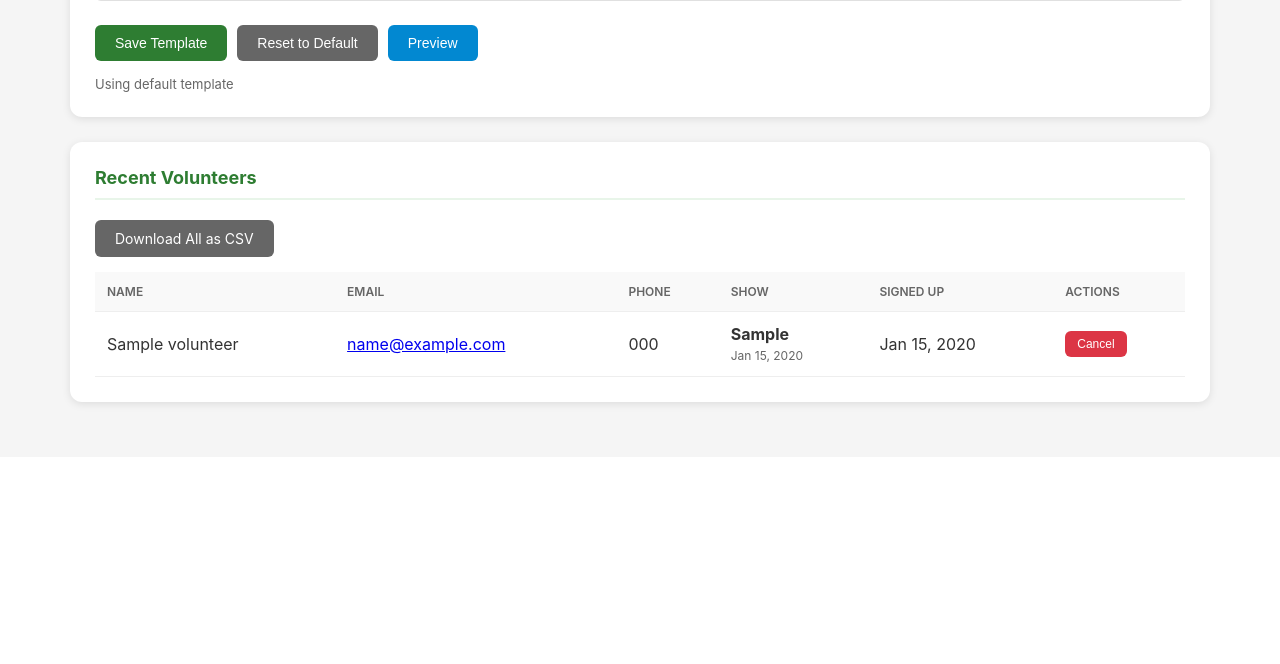
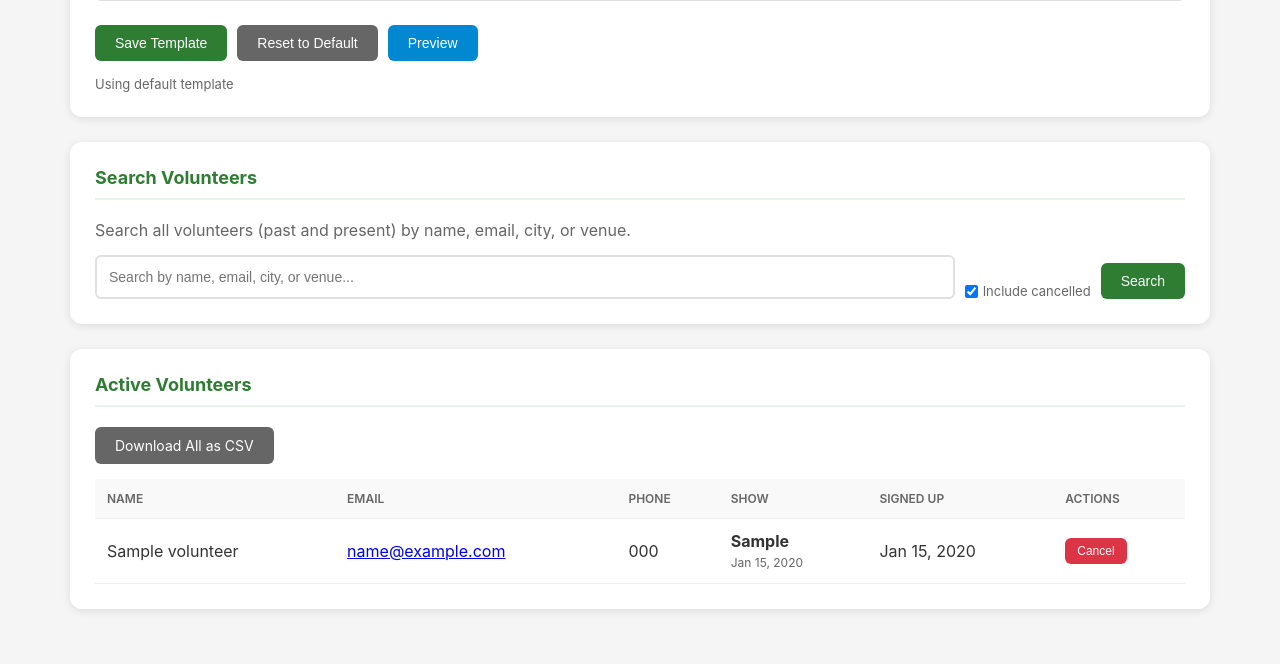
Before and after one commit to brianhaggis/hoh-food-drive, a Flask app: page /admin in a window 1280 px wide. Shown: the part 1917-2581 px from the top of the page. Before the commit the page ends 2326 px from the top, so only its background shows below. Run offline with Flask 3, Linux system fonts and the light colour scheme; the visitor is signed in with stand-in values (Sample User, id 1); tables that the repository leaves empty hold one stand-in row (values such as "Sample post"); grey boxes marked "Sample" are stand-in pictures.

Commit message:
Add volunteer cancellation emails and search feature
- Cancelling a volunteer sends confirmation email to them
- Band receives notification that slot reopened (with action items)
- Volunteers are marked cancelled, not deleted (for future outreach)
- New search feature: find volunteers by name, email, city, or venue
- Option to include/exclude cancelled volunteers in search
- Stats API only counts active volunteers

Co-Authored-By: Claude Opus 4.5 <noreply@anthropic.com>

```diff
--- a/app.py
+++ b/app.py
@@ -80,6 +80,17 @@ def create_app():
                         conn.commit()
                     if 'exclude_reason' not in columns:
                         conn.execute(text('ALTER TABLE shows ADD COLUMN exclude_reason VARCHAR(200)'))
+                        conn.commit()
+
+            # Check volunteers table columns
+            if 'volunteers' in inspector.get_table_names():
+                columns = [col['name'] for col in inspector.get_columns('volunteers')]
+                with db.engine.connect() as conn:
+                    if 'cancelled' not in columns:
+                        conn.execute(text('ALTER TABLE volunteers ADD COLUMN cancelled BOOLEAN DEFAULT FALSE'))
+                        conn.commit()
+                    if 'cancelled_at' not in columns:
+                        conn.execute(text('ALTER TABLE volunteers ADD COLUMN cancelled_at TIMESTAMP'))
                         conn.commit()
 
             # Create slideshow_images table if not exists
@@ -238,7 +249,7 @@ def volunteer_signup():
 def get_stats():
     """Get impact statistics."""
     stats = ImpactStats.query.first()
-    volunteer_count = Volunteer.query.count()
+    volunteer_count = Volunteer.query.filter_by(cancelled=False).count()
 
     # Auto-calculate shows participated (past non-excluded shows)
     shows_participated = Show.query.filter(
@@ -340,8 +351,54 @@ def admin_dashboard():
     """Admin dashboard."""
     shows = Show.query.filter(Show.date >= datetime.utcnow()).order_by(Show.date).all()
     stats = ImpactStats.query.first()
-    volunteers = Volunteer.query.order_by(Volunteer.signup_date.desc()).limit(10).all()
+    # Only show active (non-cancelled) volunteers
+    volunteers = Volunteer.query.filter_by(cancelled=False).order_by(Volunteer.signup_date.desc()).limit(10).all()
     return render_template('admin/dashboard.html', shows=shows, stats=stats, volunteers=volunteers)
+
+
+@app.route('/admin/volunteers/search')
+@admin_required
+def search_volunteers():
+    """Search all volunteers (including cancelled) by name, email, city, or venue."""
+    query = request.args.get('q', '').strip().lower()
+    include_cancelled = request.args.get('include_cancelled', 'true') == 'true'
+
+    if not query:
+        return jsonify({'volunteers': []})
+
+    # Build the query with joins to search show data
+    volunteer_query = Volunteer.query.join(Show)
+
+    if not include_cancelled:
+        volunteer_query = volunteer_query.filter(Volunteer.cancelled == False)
+
+    # Search across multiple fields
+    search_filter = db.or_(
+        Volunteer.name.ilike(f'%{query}%'),
+        Volunteer.email.ilike(f'%{query}%'),
+        Show.venue.ilike(f'%{query}%'),
+        Show.city.ilike(f'%{query}%')
+    )
+
+    volunteers = volunteer_query.filter(search_filter).order_by(Volunteer.signup_date.desc()).limit(50).all()
+
+    results = []
+    for v in volunteers:
+        results.append({
+            'id': v.id,
+            'name': v.name,
+            'email': v.email,
+            'phone': v.phone,
+            'venue': v.show.venue,
+            'city': v.show.city,
+            'state': v.show.state,
+            'show_date': v.show.date.strftime('%b %d, %Y') if v.show.date else 'TBD',
+            'signup_date': v.signup_date.strftime('%b %d, %Y') if v.signup_date else 'N/A',
+            'cancelled': v.cancelled,
+            'cancelled_at': v.cancelled_at.strftime('%b %d, %Y') if v.cancelled_at else None
+        })
+
+    return jsonify({'volunteers': results})
 
 
 @app.route('/admin/shows/<int:show_id>/toggle', methods=['POST'])
@@ -432,20 +489,28 @@ def download_volunteers_csv():
 
 @app.route('/admin/volunteers/<int:volunteer_id>', methods=['DELETE'])
 @admin_required
-def delete_volunteer(volunteer_id):
-    """Delete a volunteer and reset the show's has_volunteer flag."""
+def cancel_volunteer(volunteer_id):
+    """Cancel a volunteer signup and notify both parties."""
+    from datetime import datetime
+    from email_service import send_volunteer_cancellation, send_admin_cancellation_notice
+
     volunteer = Volunteer.query.get_or_404(volunteer_id)
     show = volunteer.show
 
-    # Delete the volunteer
-    db.session.delete(volunteer)
+    # Mark as cancelled (don't delete - keep for future outreach)
+    volunteer.cancelled = True
+    volunteer.cancelled_at = datetime.utcnow()
 
-    # Check if show has any other volunteers, if not reset has_volunteer
-    remaining = Volunteer.query.filter_by(show_id=show.id).filter(Volunteer.id != volunteer_id).count()
+    # Check if show has any other active volunteers, if not reset has_volunteer
+    remaining = Volunteer.query.filter_by(show_id=show.id, cancelled=False).filter(Volunteer.id != volunteer_id).count()
     if remaining == 0:
         show.has_volunteer = False
 
     db.session.commit()
+
+    # Send cancellation emails
+    send_volunteer_cancellation(volunteer, show)
+    send_admin_cancellation_notice(volunteer, show)
 
     return jsonify({'success': True, 'show_id': show.id, 'has_volunteer': show.has_volunteer})
 
--- a/models.py
+++ b/models.py
@@ -70,6 +70,8 @@ class Volunteer(db.Model):
     phone = db.Column(db.String(20), nullable=False)
     show_id = db.Column(db.Integer, db.ForeignKey('shows.id'), nullable=False)
     signup_date = db.Column(db.DateTime, default=datetime.utcnow)
+    cancelled = db.Column(db.Boolean, default=False)
+    cancelled_at = db.Column(db.DateTime, nullable=True)
 
     def to_dict(self):
         return {
@@ -78,7 +80,9 @@ class Volunteer(db.Model):
             'email': self.email,
             'phone': self.phone,
             'show_id': self.show_id,
-            'signup_date': self.signup_date.isoformat() if self.signup_date else None
+            'signup_date': self.signup_date.isoformat() if self.signup_date else None,
+            'cancelled': self.cancelled,
+            'cancelled_at': self.cancelled_at.isoformat() if self.cancelled_at else None
         }
 
 
--- a/templates/admin/dashboard.html
+++ b/templates/admin/dashboard.html
@@ -454,9 +454,41 @@
             <p id="email-template-status" style="margin-top: 15px; font-size: 13px; color: #666;"></p>
         </div>
 
+        <!-- Volunteer Search -->
+        <div class="card">
+            <h2>Search Volunteers</h2>
+            <p style="color: #666; margin-bottom: 15px;">Search all volunteers (past and present) by name, email, city, or venue.</p>
+
+            <div style="display: flex; gap: 10px; flex-wrap: wrap; align-items: end;">
+                <div style="flex: 1; min-width: 250px;">
+                    <input type="text" id="volunteer-search" placeholder="Search by name, email, city, or venue..."
+                           style="width: 100%; padding: 12px; border: 2px solid #e0e0e0; border-radius: 6px; font-size: 14px;">
+                </div>
+                <label style="display: flex; align-items: center; gap: 5px; font-size: 13px; color: #666;">
+                    <input type="checkbox" id="include-cancelled" checked> Include cancelled
+                </label>
+                <button class="btn" onclick="searchVolunteers()">Search</button>
+            </div>
+
+            <div id="search-results-container" style="margin-top: 20px; display: none;">
+                <table class="show-table">
+                    <thead>
+                        <tr>
+                            <th>Name</th>
+                            <th>Email</th>
+                            <th>Phone</th>
+                            <th>Show</th>
+                            <th>Status</th>
+                        </tr>
+                    </thead>
+                    <tbody id="search-results-body"></tbody>
+                </table>
+            </div>
+        </div>
+
         <!-- Recent Volunteers -->
         <div class="card">
-            <h2>Recent Volunteers</h2>
+            <h2>Active Volunteers</h2>
             <div style="margin-bottom: 15px;">
                 <a href="{{ url_for('download_volunteers_csv') }}" class="btn btn-secondary">Download All as CSV</a>
             </div>
@@ -900,6 +932,61 @@
                 alert('Error canceling volunteer');
             }
         }
+
+        // ============ VOLUNTEER SEARCH ============
+
+        async function searchVolunteers() {
+            const query = document.getElementById('volunteer-search').value.trim();
+            const includeCancelled = document.getElementById('include-cancelled').checked;
+
+            if (!query) {
+                document.getElementById('search-results-container').style.display = 'none';
+                return;
+            }
+
+            try {
+                const response = await fetch(`/admin/volunteers/search?q=${encodeURIComponent(query)}&include_cancelled=${includeCancelled}`);
+                const data = await response.json();
+
+                const container = document.getElementById('search-results-container');
+                const tbody = document.getElementById('search-results-body');
+
+                if (data.volunteers.length === 0) {
+                    tbody.innerHTML = '<tr><td colspan="5" style="text-align: center; color: #666;">No volunteers found</td></tr>';
+                } else {
+                    tbody.innerHTML = data.volunteers.map(v => `
+                        <tr style="${v.cancelled ? 'opacity: 0.6;' : ''}">
+                            <td>
+                                ${escapeHtml(v.name)}
+                                ${v.cancelled ? '<br><span class="badge badge-secondary">Cancelled</span>' : ''}
+                            </td>
+                            <td><a href="mailto:${escapeHtml(v.email)}">${escapeHtml(v.email)}</a></td>
+                            <td>${escapeHtml(v.phone)}</td>
+                            <td>
+                                <strong>${escapeHtml(v.venue)}</strong><br>
+                                <span style="font-size: 12px; color: #666;">${escapeHtml(v.city)}, ${escapeHtml(v.state || '')}</span><br>
+                                <span style="font-size: 11px; color: #888;">${v.show_date}</span>
+                            </td>
+                            <td>
+                                ${v.cancelled
+                                    ? `<span style="font-size: 12px; color: #666;">Cancelled ${v.cancelled_at || ''}</span>`
+                                    : `<span class="badge badge-success">Active</span>`
+                                }
+                            </td>
+                        </tr>
+                    `).join('');
+                }
+
+                container.style.display = 'block';
+            } catch (err) {
+                console.error('Search error:', err);
+            }
+        }
+
+        // Allow search on Enter key
+        document.getElementById('volunteer-search').addEventListener('keypress', (e) => {
+            if (e.key === 'Enter') searchVolunteers();
+        });
     </script>
 </body>
 </html>
```
Also changed, not shown: email_service.py (+137 -0 lines).
